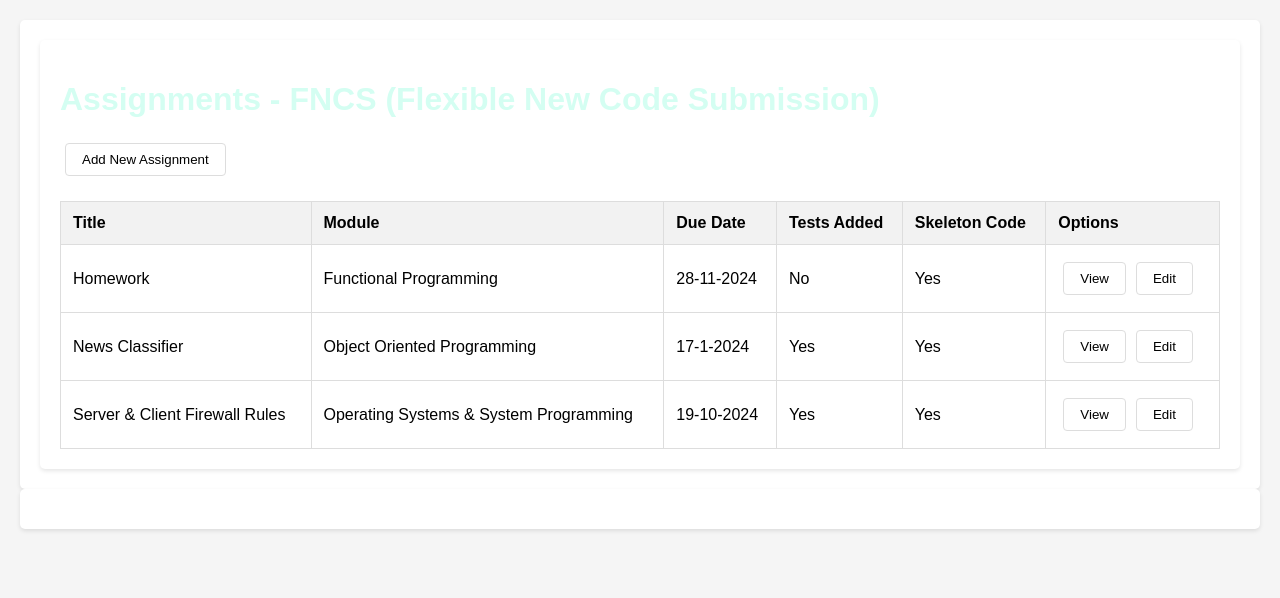
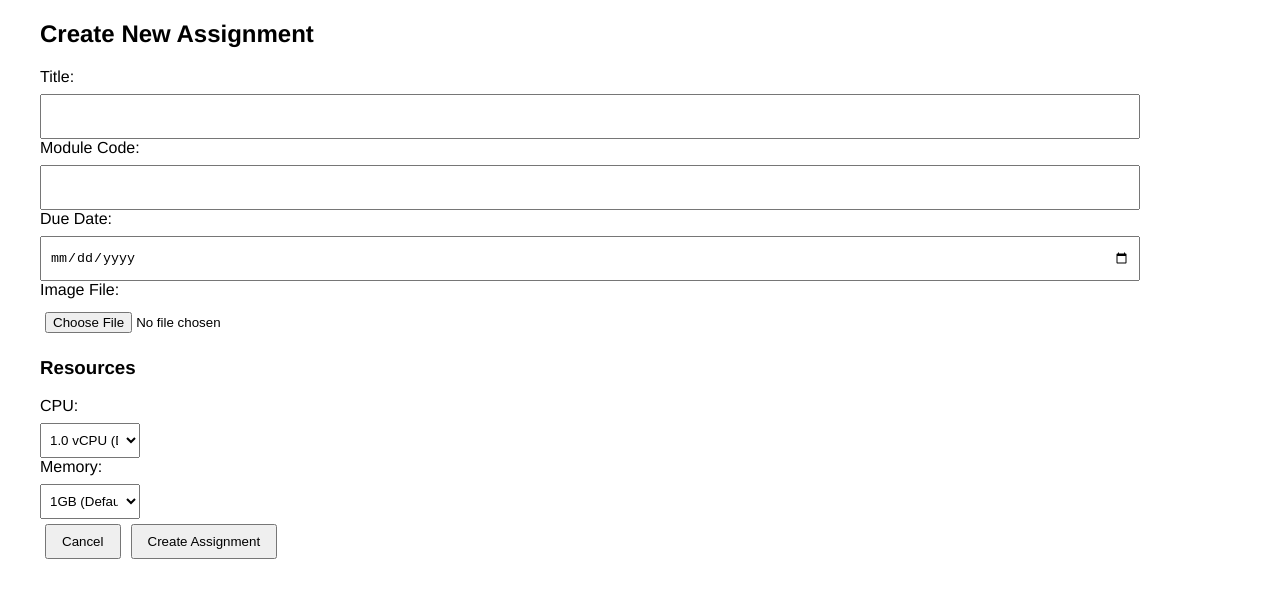
Before and after one commit to yousefabukar/prototype-design, a React (Create React App) app in the folder app/: page / in a window 1280 px wide. Both pictures are taken after a click on the button "Add New Assignment". Shown: the top 598 px of the page. Built offline with nearby package versions, Linux system fonts and the light colour scheme; the HTML template or start-up script is replaced by a standard one.

Commit message:
Add Assignment Button & Page base functionality

```diff
--- /dev/null
+++ b/app/src/AddAssignments.js
@@ -0,0 +1,102 @@
+import { useState } from 'react';
+
+function AddAssignment({ onCancel }) {
+    const [formData, setFormData] = useState({
+        title: '',
+        module: '',
+        dueDate: '',
+        resources: {
+            cpu: '0.5 vCPU',
+            memory: '1GB'
+        }
+    });
+
+
+    const handleSubmit = (e) => {
+        e.preventDefault();
+
+                // this will be connected to the backend to be able to handle pressing submit when creating assignments
+
+        console.log('assignment data - ', formData); //testing
+    };
+
+
+    return (
+        <div>
+            <h2>Create New Assignment</h2>
+            <form onSubmit={handleSubmit}>
+                <div>
+                    <label>Title:</label>
+                    <input
+                        type="text"
+                        value={formData.title}
+                        onChange={(e) => setFormData({...formData, title: e.target.value})}
+                    />
+                </div>
+
+                <div>
+                    <label>Module Code:</label>
+                    <input
+                        type="text"
+                        value={formData.moduleCode}
+                        onChange={(e) => setFormData({...formData, moduleCode: e.target.value})}
+                    />
+                </div>
+
+                <div>
+                    <label>Due Date:</label>
+                    <input
+                        type="date"
+                        value={formData.dueDate}
+                        onChange={(e) => setFormData({...formData, dueDate: e.target.value})}
+                    />
+                </div>
+
+                <div>
+                    <label>Image File:</label>
+                    <input
+                        type="file"
+                        onChange={(e) => console.log('Image File:', e.target.files)}
+                    />
+                </div>
+
+                <div>
+                    <h3>Resources</h3>
+                    <label>CPU:</label>
+                    <select
+                        value={formData.resources.cpu}
+                        onChange={(e) => setFormData({
+                            ...formData,
+                            resources: {...formData.resources, cpu: e.target.value}
+                        })}
+                    >
+                        <option value="1.0 vCPU">1.0 vCPU (Default)</option>
+                        <option value="2.0 vCPU">2.0 vCPU</option>
+                        <option value=".0 vCPU">4.0 vCPU</option>
+                    </select>
+
+                    <label>Memory:</label>
+                    <select
+                        value={formData.resources.memory}
+                        onChange={(e) => setFormData({
+                            ...formData,
+                            resources: {...formData.resources, memory: e.target.value}
+                        })}
+                    >
+                        <option value="1GB">1GB (Default)</option>
+                        <option value="2GB">2GB</option>
+                        <option value="4GB">4GB</option>
+                    </select>
+                </div>
+
+                <div className="button-group">
+                    <button onClick={onCancel}>Cancel</button>
+                    <button onClick={handleSubmit}>Create Assignment</button>
+                </div>
+
+            </form>
+        </div>
+    );
+}
+
+export default AddAssignment;
--- a/app/src/ListOfAssignments.js
+++ b/app/src/ListOfAssignments.js
@@ -1,19 +1,28 @@
+import { useState } from 'react';
 import './globalStyles.css';
-import assignments from './assignments.js'
+import assignments from './assignments.js';
+import AddAssignment from './AddAssignments.js';
 
 function ListOfAssignments() {
+
+    const [showAddForm, setShowAddForm] = useState(false);
+
+    if (showAddForm) {
+        return <AddAssignment onCancel={() => setShowAddForm(false)} />;
+    }
+
     return (
         <div>
-          <h1>Assignments - FNCS (Flexible New Code Submission)</h1>
-          <button>Add New Assignment</button>
+            <h1>FNCS (Flexible New Code Submission)</h1>
+            <h2>Assignment List</h2>
+            <button onClick={() => setShowAddForm(true)}>Add New Assignment</button>
+            <div>
           <table>
             <thead>
               <tr>
                 <th>Title</th>
                 <th>Module</th>
                 <th>Due Date</th>
-                <th>Tests Added</th>
-                <th>Skeleton Code</th>
                 <th>Options</th>
               </tr>
             </thead>
@@ -23,10 +32,10 @@
                   <td>{assignment.title}</td>
                   <td>{assignment.module}</td>
                   <td>{assignment.dueDate}</td>
-                  <td>{assignment.hasTests}</td>
-                  <td>{assignment.hasSkeletonCode}</td>
                   <td>
-                    <button>View</button>
+                    <button>View
+                        Submissions
+                    </button>
                     <button>Edit</button>
                   </td>
                 </tr>
@@ -34,6 +43,7 @@
             </tbody>
           </table>
         </div>
+        </div>
       );
   }
 
--- a/app/src/assignments.js
+++ b/app/src/assignments.js
@@ -1,5 +1,5 @@
 // Dummy data in a static array for the storage of the assignment.
-// separate .js file for simplicity
+// temporarilyseparate .js file for simplicity
 
 let assignments = [
     {
--- a/app/src/globalStyles.css
+++ b/app/src/globalStyles.css
@@ -1,53 +1,62 @@
 body {
-    font-family: Arial, sans-serif;
-    margin: 0;
-    padding: 20px;
-    background-color: #f5f5f5;
-}
-
-div {
-    background-color: white;
-    padding: 20px;
-    border-radius: 5px;
-    box-shadow: 0 2px 4px rgba(0,0,0,0.1);
-}
-
-h1 {
-    color: #d4fef2;
-    margin-bottom: 20px;
+    font-family: 'Franklin Gothic Medium', 'Arial Narrow', Arial, sans-serif;
+    margin: 20px 40px;
  }
 
  table {
     width: 100%;
     border-collapse: collapse;
+ }
+
+ th, td {
+    border: 1px solid black;
+    padding: 8px;
+    text-align: left;
+ }
+
+ /* Form layout */
+ .form-container {
+    display: flex;
+    gap: 40px;
     margin-top: 20px;
  }
 
-th {
-    background-color: #f2f2f2;
-    padding: 12px;
-    text-align: left;
-    border: 1px solid #ddd;
+ .form-column {
+    width: 50%;
  }
 
-td {
-    padding: 12px;
-    border: 1px solid #ddd;
+ .form-group {
+    margin-bottom: 20px;
  }
 
-tr:hover {
-    background-color: #f9f9f9;
+ label {
+    display: block;
+    margin-bottom: 8px;
+ }
+
+ input[type="text"],
+ input[type="date"] {
+    width: 90%;
+    padding: 8px;
+    height: 25px;
+ }
+
+ input[type="file"] {
+    width: 90%;
+    padding: 5px;
+ }
+
+ select {
+    width: 100px;
+    padding: 5px;
+    height: 35px;
  }
 
  button {
-    padding: 8px 16px;
     margin: 5px;
-    border: 1px solid #ddd;
-    border-radius: 4px;
-    background-color: white;
-    cursor: pointer;
+    padding: 8px 15px;
  }
 
-button:hover {
-    background-color: #f0f0f0;
+ h1, h2 {
+    margin-bottom: 20px;
  }
```
Lines whose indentation alone changed are shown as unchanged.
